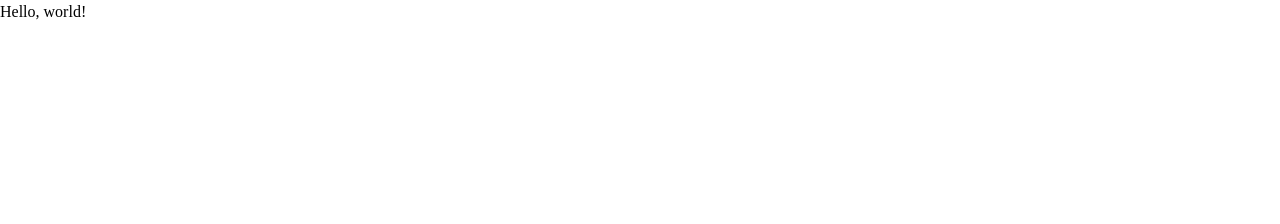
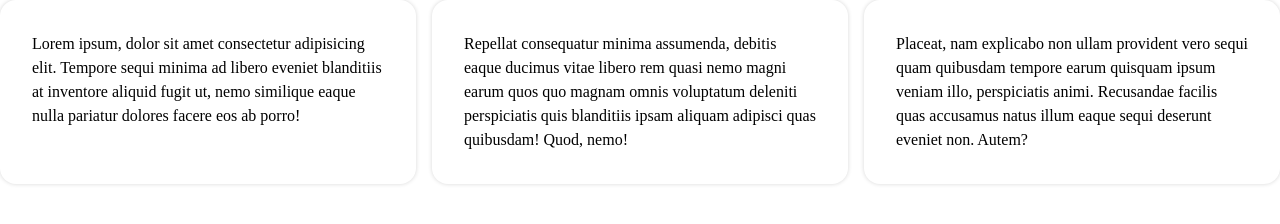
Before and after one commit to emilygaj/landing-page-walk-through, a plain HTML site: page index.html in a window 1280 px wide. Drawn offline with Linux system fonts and the light colour scheme.

Commit message:
deploy: 40b70cabf43c258b794b3c1265776de1dfb0a938

```diff
--- a/css/main.css
+++ b/css/main.css
@@ -5,3 +5,34 @@ video {
   width: 100%;
   height: auto;
 }
+
+.flex {
+  display: flex;
+  gap: 1rem;
+}
+
+.card {
+  border-radius: 1rem;
+  padding: 2rem;
+  box-shadow: 0 0 0.25rem 0 rgba(0, 0, 0, 0.16);
+}
+
+.mw-48 {
+  max-width: 48rem;
+  margin: 0 auto;
+  padding: 1rem;
+}
+
+/* Mobile Only */
+@media (max-width: 47.9375em) {
+  .flex {
+    flex-direction: column;
+  }
+}
+
+/* Desktop Only */
+@media (min-width: 48em) {
+  .flex > * {
+    width: 100%;
+  }
+}
--- a/index.html
+++ b/index.html
@@ -10,6 +10,30 @@
     <title>Document</title>
   </head>
   <body>
-    Hello, world!
+    <section class="flex">
+      <article class="card">
+        <p>
+          Lorem ipsum, dolor sit amet consectetur adipisicing elit. Tempore
+          sequi minima ad libero eveniet blanditiis at inventore aliquid fugit
+          ut, nemo similique eaque nulla pariatur dolores facere eos ab porro!
+        </p>
+      </article>
+      <article class="card">
+        <p>
+          Repellat consequatur minima assumenda, debitis eaque ducimus vitae
+          libero rem quasi nemo magni earum quos quo magnam omnis voluptatum
+          deleniti perspiciatis quis blanditiis ipsam aliquam adipisci quas
+          quibusdam! Quod, nemo!
+        </p>
+      </article>
+      <article class="card">
+        <p>
+          Placeat, nam explicabo non ullam provident vero sequi quam quibusdam
+          tempore earum quisquam ipsum veniam illo, perspiciatis animi.
+          Recusandae facilis quas accusamus natus illum eaque sequi deserunt
+          eveniet non. Autem?
+        </p>
+      </article>
+    </section>
   </body>
 </html>
```
